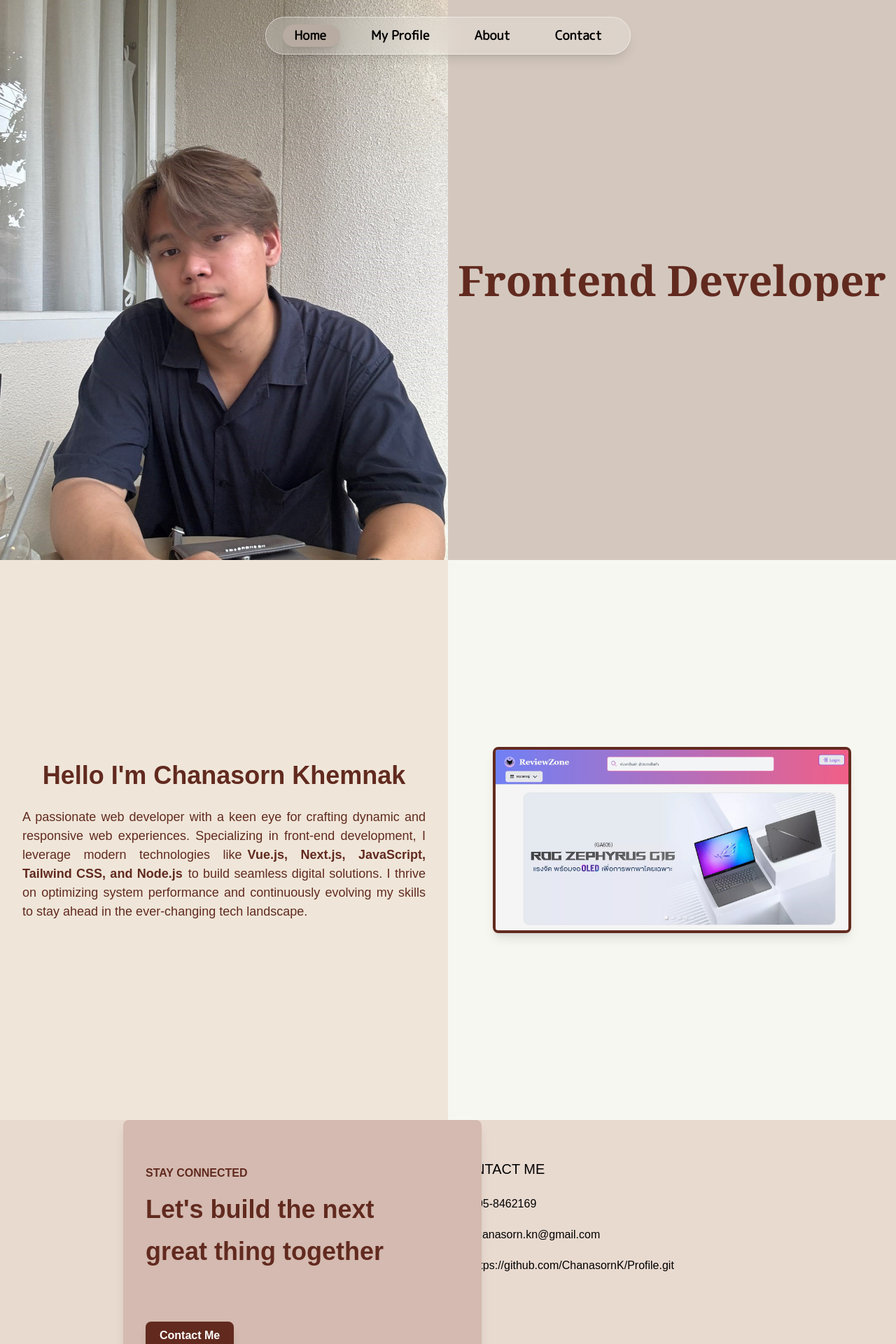
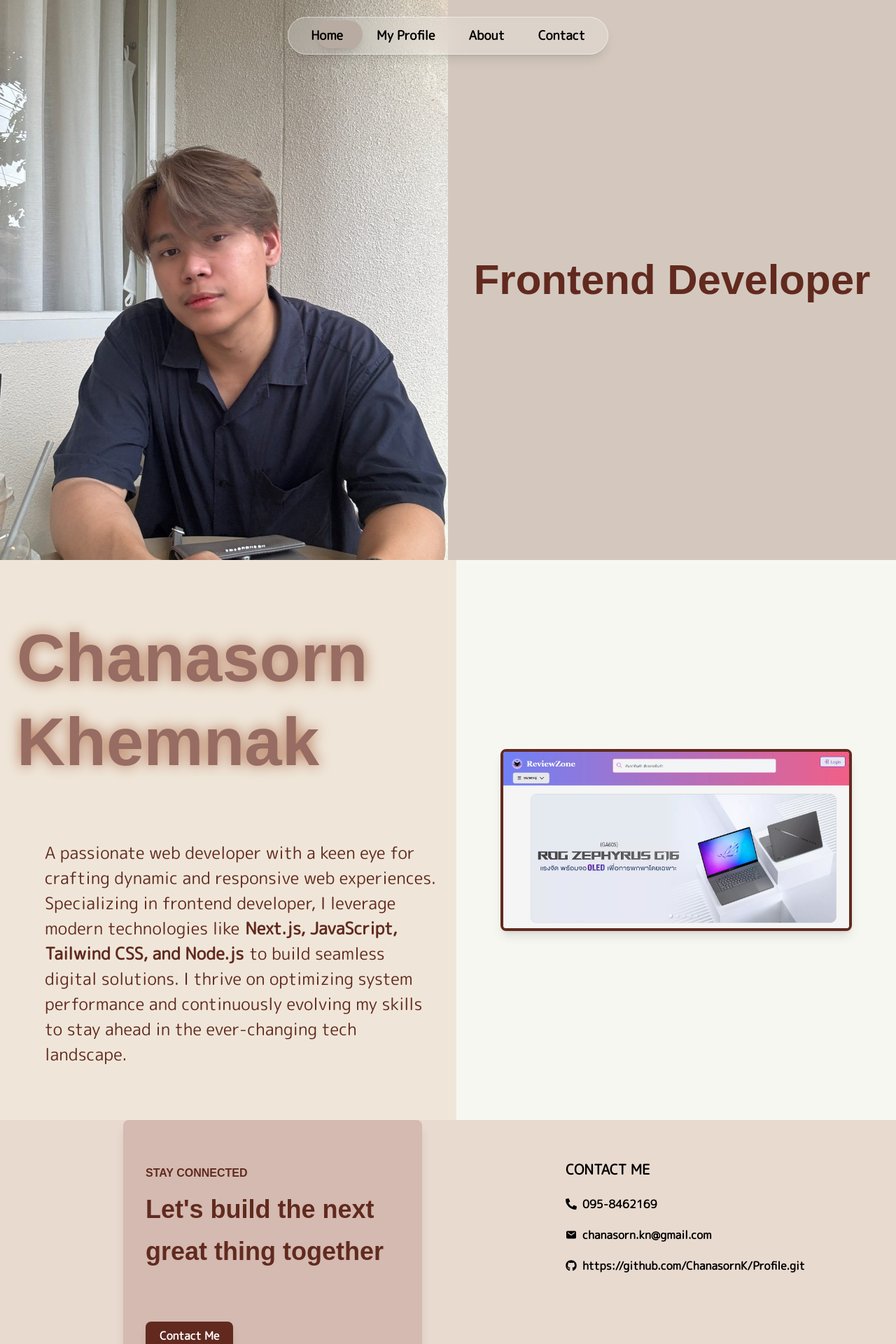
Before and after one commit to ChanasornK/Profile, a Next.js app: page / in a window 1280 px wide. Shown: the top 1920 px of the page at 70% size. Built offline with nearby package versions, Linux system fonts and the light colour scheme.

Commit message:
new version

```diff
--- a/pages/component/card.js
+++ b/pages/component/card.js
@@ -7,11 +7,11 @@ const Card = () => {
   return (
     <>
       <div
-        className="ml-20 w-xl h-96 bg-[#807974] border-[#807974] border-4 rounded-xl shadow-sm mt-12 overflow-hidden cursor-pointer"
+        className=" xl:max-w-md h-full xl:ml-32 bg-[#807974] border-[#807974]  rounded-xl shadow-sm mt-12 overflow-hidden cursor-pointer "
         onClick={() => setIsOpen(true)}
       >
         <img
-          className="w-full h-full object-cover rounded-lg transition-transform duration-300 ease-in-out hover:-rotate-6 hover:scale-105"
+          className=" flex justify-center w-full h-full object-cover rounded-lg transition-transform duration-300 ease-in-out hover:-rotate-6 hover:scale-105"
           src="/project1.jpg"
           alt="Project 1"
         />
--- a/pages/component/card2.js
+++ b/pages/component/card2.js
@@ -7,7 +7,7 @@ const Card2 = () => {
   return (
     <>
       <div
-        className="ml-32 w-xl h-96 bg-[#807974] border-[#807974] border-4 rounded-xl shadow-sm mt-40 overflow-hidden cursor-pointer"
+         className=" xl:max-w-md h-auto xl:ml-32 bg-[#807974] border-[#807974]  rounded-xl shadow-sm mt-12 overflow-hidden  "
         onClick={() => setIsOpen(true)}
       >
         <img
@@ -17,7 +17,7 @@ const Card2 = () => {
         />
       </div>
 
-      {isOpen && (
+      {/* {isOpen && (
         <div
           className="fixed inset-0 bg-black bg-opacity-80 flex justify-center items-center z-50"
           onClick={() => setIsOpen(false)}
@@ -32,7 +32,7 @@ const Card2 = () => {
             transition={{ type: "spring", stiffness: 300, damping: 25 }}
           />
         </div>
-      )}
+      )} */}
     </>
   );
 };
--- a/pages/component/modal.js
+++ b/pages/component/modal.js
@@ -23,7 +23,7 @@ const Modal = ({ isOpen, onClose }) => {
           exit={{ opacity: 0 }}
         >
           <motion.div
-            className="bg-gray-100 p-6 rounded-lg shadow-lg w-[900px] border-2 border-amber-300"
+            className="bg-gray-100 p-6 rounded-lg shadow-lg xl:w-[900px] border-2 border-amber-300 w-[750px]"
             onClick={(e) => e.stopPropagation()}
             initial={{ scale: 0.8, opacity: 0 }}
             animate={{ scale: 1, opacity: 1 }}
--- a/pages/component/navbar.js
+++ b/pages/component/navbar.js
@@ -2,7 +2,6 @@ import React, { useState, useEffect, useRef } from "react";
 import { useRouter } from "next/router";
 import Link from "next/link";
 import { motion } from "framer-motion";
-
 const Navbar = () => {
   const router = useRouter();
   const navItems = [
@@ -33,26 +32,29 @@ const Navbar = () => {
   }, [router.pathname]);
 
   return (
-    <div className="fixed top-6 left-0 w-full flex justify-center items-center">
-      <div className="relative flex flex-row items-center gap-x-4 px-4 py-2 rounded-full border border-white/50 bg-white/20 backdrop-blur-lg shadow-lg">
-
-        {/* Active Indicator */}
+    <div className="fixed hidden top-6 left-0 w-full xl:flex justify-center items-center ">
+      <div className="relative flex flex-row items-center gap-x-4 px-4 rounded-full border border-white/50 bg-white/20 backdrop-blur-lg shadow-lg">
         <motion.div
           layout
-          className="absolute top-1/2 left-0 h-8 bg-[#b8aba1] rounded-full shadow-lg -translate-y-1/2"
+          className="absolute top-6 left-[-2] h-10 bg-[#b8aba1] rounded-full shadow-lg -translate-y-1/2  "
           initial={false}
           animate={{
-            x: activeDimensions.left, // ใช้ x แทน left เพื่อให้ transition smooth
+            x: activeDimensions.left,
             width: activeDimensions.width,
           }}
-          transition={{ type: "spring", stiffness: 300, damping: 30, ease: "easeInOut" }}
+          transition={{
+            type: "spring",
+            stiffness: 300,
+            damping: 30,
+            ease: "easeInOut",
+          }}
         />
 
         {navItems.map((item, index) => (
           <Link key={item.path} href={item.path} passHref>
             <div
               ref={(el) => (navRefs.current[index] = el)}
-              className="relative px-6 py-1 text-black text-lg font-semibold cursor-pointer z-10 transition-all duration-300 flex justify-center hover:scale-110"
+              className="relative px-4 py-3 gap-x-4 text-black text-lg font-semibold cursor-pointer z-10 transition-all duration-300 flex justify-center hover:scale-110"
               style={{ fontFamily: "'M PLUS Rounded 1c', sans-serif" }}
             >
               {item.name}
--- /dev/null
+++ b/pages/component/navbar2.js
@@ -0,0 +1,66 @@
+import React, { useState } from "react";
+import { motion, AnimatePresence } from "framer-motion";
+import { IoMdMenu } from "react-icons/io";
+import { FaHome } from "react-icons/fa";
+import { IoMdContact } from "react-icons/io";
+import { IoMail } from "react-icons/io5";
+import { FaInfoCircle } from "react-icons/fa";
+const Navbar2 = () => {
+  const [isMenuOpen, setIsMenuOpen] = useState(false);
+  const toggleMenu = () => {
+    setIsMenuOpen((prev) => !prev);
+  };
+
+  return (
+    <>
+      <div className="p-4 fixed  xl:hidden w-full bg-[#BA8C7B] ">
+        CHANASORN
+        <button onClick={toggleMenu}>
+          <IoMdMenu className="text-3xl text-[#622A1F] fixed right-5 top-3" />
+        </button>
+      </div>
+
+      <AnimatePresence>
+        {isMenuOpen && (
+          <motion.div
+            key="menu"
+            initial={{ y: -50, opacity: 0 }}
+            animate={{ y: 0, opacity: 1 }}
+            exit={{ y: -50, opacity: 0 }}
+            transition={{ duration: 0.3, ease: "easeInOut" }}
+            className="fixed mt-12 right-2 bg-gray-200 shadow-lg rounded-lg p-4 w-48 flex flex-col space-y-3"
+          >
+            <div className="flex items-center space-x-3 hover:bg-[#D2BFA6] px-1 py-1 rounded-md cursor-pointer">
+              <FaHome className="text-[#622A1F]" />
+              <a href="../" className="text-[#C4744D] font-bold ">
+                Home
+              </a>
+            </div>
+
+            <div className="flex items-center space-x-3 hover:bg-[#D2BFA6] px-1 py-1 rounded-md cursor-pointer">
+              <IoMdContact className="text-[#622A1F] font-bold " />
+              <a href="../myProfile" className="text-[#C4744D] font-bold  ">
+                My Profile
+              </a>
+            </div>
+
+            <div className="flex items-center space-x-3 hover:bg-[#D2BFA6] px-1 py-1 rounded-md cursor-pointer">
+              <FaInfoCircle className="text-[#622A1F]" />
+              <a href="../about" className="text-[#C4744D]  font-bold ">
+                About
+              </a>
+            </div>
+            <div className="flex items-center space-x-3 hover:bg-[#D2BFA6] px-1 py-1 rounded-md cursor-pointer">
+              <IoMail className="text-[#622A1F]" />
+              <a href="../contact" className="text-[#C4744D]  font-bold ">
+                Contact
+              </a>
+            </div>
+          </motion.div>
+        )}
+      </AnimatePresence>
+    </>
+  );
+};
+
+export default Navbar2;
--- a/pages/component/picture.js
+++ b/pages/component/picture.js
@@ -5,7 +5,6 @@ const images = [
   "/project7.jpg",
   "/project3.jpg",
   "/project2.jpg",
-
 ];
 
 const Picture = () => {
@@ -49,14 +48,14 @@ const Picture = () => {
       </div>
 
       <button
-        className="absolute top-1/2 left-[-52px] transform -translate-y-1/2 bg-[#976C62] w-10 h-10 flex items-center justify-center rounded-full cursor-pointer"
+        className="absolute top-1/2 left-[-24px] xl:left-[-48] xl:top-1/2 transform -translate-y-1/2 bg-[#976C62] w-10 h-10 flex items-center justify-center rounded-full cursor-pointer"
         onClick={prevSlide}
       >
         ◀
       </button>
 
       <button
-        className="absolute top-1/2 right-[-52px] transform -translate-y-1/2 bg-[#976C62] w-10 h-10 flex items-center justify-center rounded-full cursor-pointer"
+          className="absolute top-1/2 right-[-24px] xl:right-[-48] xl:top-1/2  transform -translate-y-1/2 bg-[#976C62] w-10 h-10 flex items-center justify-center rounded-full cursor-pointer"
         onClick={nextSlide}
       >
         ▶
--- a/pages/index.js
+++ b/pages/index.js
@@ -1,17 +1,16 @@
-import React from "react";
-import Head from "next/head";
-import { motion } from "framer-motion";
-import { useRouter } from "next/router";
+import React, { useState } from "react";
 import Navbar from "./component/navbar";
+import Navbar2 from "./component/navbar2";
 import { FaPhoneAlt } from "react-icons/fa";
 import { IoMail } from "react-icons/io5";
 import { FaGithub } from "react-icons/fa";
+import { useRouter } from "next/router";
+import Head from "next/head";
 const Index = () => {
-  const fullText = "Frontend Developer";
   const router = useRouter();
-  const goContact=()=>{
-    router.push('./contact')
-  }
+  const goContact = () => {
+    router.push("./contact");
+  };
   return (
     <>
     <Head>
@@ -19,7 +18,8 @@ const Index = () => {
         <link rel="icon" href="/logo.png" type="image/png" />
       </Head>
       <div className="w-full h-dvh flex relative">
-        <div className="bg-white w-1/2 h-dvh relative">
+        <Navbar />
+        <div className="w-full md:bg-white xl:block hidden md:hidden">
           <img
             src="/profile.jpg"
             alt="Profile Image"
@@ -27,51 +27,49 @@ const Index = () => {
           />
         </div>
 
-        <div className="bg-[#D4C8BE] w-1/2 h-dvh relative flex justify-center items-center font-serif font-semibold text-6xl overflow-hidden">
-          <div className="relative flex items-center">
-            <motion.div
-              className="overflow-hidden whitespace-nowrap text-[#622A1F] font-[M_PLUS_Rounded_1c]"
-              initial={{ width: 0 }}
-              animate={{ width: "100%" }}
-              transition={{ duration: 1.5, ease: "easeInOut" }}
-            >
-              {fullText}
-            </motion.div>
-          </div>
+        <div className="w-full bg-[#D4C8BE] h-dvh md:text-6xl text-2xl flex justify-center items-center text-[#622A1F] font-bold">
+          Frontend Developer
         </div>
 
-        <Navbar />
+        <Navbar2 />
       </div>
-      <div className="w-full h-dvh flex">
-        <div className="w-1/2 h-dvh bg-[#EFE6D9]">
-          <div className="flex flex-col items-center justify-center h-screen text-center px-6">
-            <h1 className="text-[#622A1F] font-[M_PLUS_Rounded_1c] text-4xl font-extrabold leading-tight">
-              Hello I'm Chanasorn Khemnak
+      <div className="w-full h-auto flex flex-col xl:flex-row">
+        <div className="bg-[#EFE6D9] w-full h-dvh flex flex-col px-6 ">
+          <h1 className="text-[#976C62] text-4xl font-extrabold leading-tight text-start md:text-8xl mt-20 drop-shadow-[0_0_10px_rgba(160,82,45,0.8)]">
+            Chanasorn Khemnak
           </h1>
-            <p className="max-w-xl mt-6 text-[#622A1F] font-[M_PLUS_Rounded_1c] text-lg text-justify leading-normal ">
-              A passionate web developer with a keen eye for crafting dynamic
-              and responsive web experiences. Specializing in front-end
-              development, I leverage modern technologies like
+
+          <p
+            style={{ fontFamily: "'M PLUS Rounded 1c', sans-serif" }}
+            className="mt-6 text-[#622A1F]
+            font-[M_PLUS_Rounded_1c]
+            text-xl leading-normal
+            md:max-w-3xl md:text-2xl
+            text-left
+            md:ml-10
+            md:mt-20"
+          >
+            A passionate web developer with a keen eye for crafting dynamic and
+            responsive web experiences. Specializing in frontend developer, I
+            leverage modern technologies like
             <strong className="mx-2">
-                Vue.js, Next.js, JavaScript, Tailwind CSS, and Node.js
+              Next.js, JavaScript, Tailwind CSS, and Node.js
             </strong>
             to build seamless digital solutions. I thrive on optimizing system
-              performance and continuously evolving my skills to stay ahead in
-              the ever-changing tech landscape.
+            performance and continuously evolving my skills to stay ahead in the
+            ever-changing tech landscape.
           </p>
         </div>
-        </div>
-        <div className="w-1/2 h-dvh bg-[#F6F7F0] flex items-center justify-center">
+        <div className="bg-[#F6F7F0] w-full h-dvh flex items-center justify-center ">
           <img
             src="/project3.jpg"
             alt="Profile Image"
-            className="w-[80%] h-auto object-contain border-4 border-[#622A1F] rounded-lg shadow-lg transition-all duration-300  hover:scale-110"
+            className="w-[80%] h-auto object-contain border-4 border-[#622A1F] rounded-lg shadow-lg transition-all duration-300 hover:scale-110"
           />
         </div>
       </div>
-      <div className="w-full h-96 flex bg-[#E9DAD0] relative">
-        <div className="w-1/2 h-72 relative">
-          <div className="absolute bottom-[-24] left-44 h-96 bg-[#D4BAB0] w-lg shadow-lg rounded-lg">
+      <div className="w-full h-[50dvh] xl:flex bg-[#E9DAD0] relative hidden">
+        <div className="absolute bottom-[12] left-44 h-96 bg-[#D4BAB0] w-1/3 shadow-lg rounded-lg">
           <div className="mt-16 ml-8 text-[#622A1F] font-[M_PLUS_Rounded_1c] font-semibold">
             STAY CONNECTED
             <div className="mt-5">
@@ -81,8 +79,9 @@ const Index = () => {
               <p className="font-[M_PLUS_Rounded_1c] font-bold text-4xl mt-5">
                 great thing together
               </p>
-                <button  onClick={goContact}
-
+              <button
+                style={{ fontFamily: "'M PLUS Rounded 1c', sans-serif" }}
+                onClick={goContact}
                 className="cursor-pointer bg-[#622A1F]  text-white font-semibold py-2 px-5
                 rounded-lg shadow-lg transition-all duration-300 ease-in-out transform hover:scale-125 mt-20"
               >
@@ -91,20 +90,31 @@ const Index = () => {
             </div>
           </div>
         </div>
-        </div>
-        <div className="w-1/2  text-black pt-10   ">
-          <div className="text-black mt-4 text-xl font-[M_PLUS_Rounded_1c] font-semibol ml-2">
+        <div className=" text-black pt-10 ml-[800px]">
+          <div
+            style={{ fontFamily: "'M PLUS Rounded 1c', sans-serif" }}
+            className="text-black mt-4 text-xl font-bold ml-2"
+          >
             CONTACT ME
           </div>
-          <div className="text-black mt-6 ml-2 flex items-center space-x-2 text-md">
+          <div
+            style={{ fontFamily: "'M PLUS Rounded 1c', sans-serif" }}
+            className="text-black mt-6 ml-2 flex items-center space-x-2 text-md font-bold"
+          >
             <FaPhoneAlt />
             <span>095-8462169</span>
           </div>
-          <div className="text-black mt-5 ml-2 flex items-center space-x-2 text-md">
+          <div
+            style={{ fontFamily: "'M PLUS Rounded 1c', sans-serif" }}
+            className="text-black mt-5 ml-2 flex items-center space-x-2 text-md font-bold"
+          >
             <IoMail />
             <span>chanasorn.kn@gmail.com</span>
           </div>
-          <div className="text-black mt-5 ml-2 flex items-center space-x-2 text-md">
+          <div
+            style={{ fontFamily: "'M PLUS Rounded 1c', sans-serif" }}
+            className="text-black mt-5 ml-2 flex items-center space-x-2 text-md font-bold"
+          >
             <FaGithub />
             <span>https://github.com/ChanasornK/Profile.git</span>
           </div>
```
Also changed, not shown: pages/about.js (+31 -26 lines), pages/myProfile.js (+69 -23 lines). Lines whose indentation alone changed are shown as unchanged.
